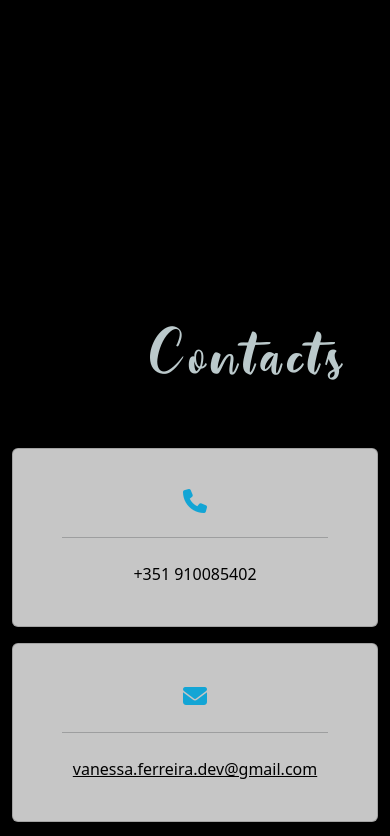
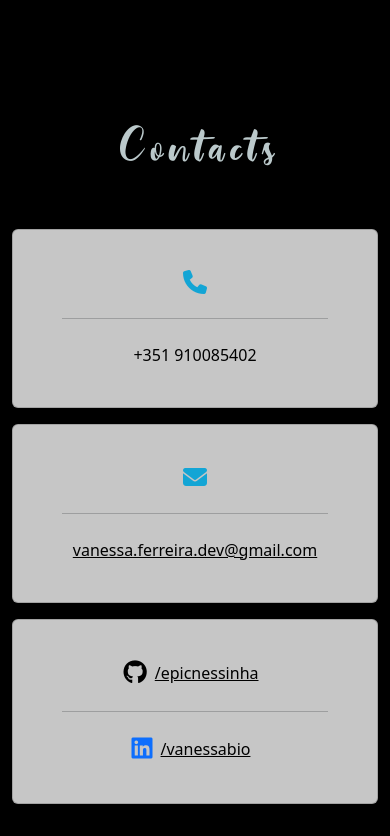
Before and after one commit to epicnessinha/Portfolio, a React (Create React App) app: page / in a window 390 px wide. Shown: the part 2680-3516 px from the top of the page. Built offline with nearby package versions, Linux system fonts and the light colour scheme.

Commit message:
Media queries for the component Contacts working

```diff
--- a/src/components/ContactCards/ContactCards.css
+++ b/src/components/ContactCards/ContactCards.css
@@ -58,3 +58,58 @@
 .card-body .fa-github {
   color: black;
 }
+
+/* Media query for mobile devices */
+@media (max-width: 767px) {
+  .contact-section {
+    flex-direction: column;
+  }
+
+  .contacts {
+    font-size: 3em;
+    margin-top: 100px;
+    margin-left: 10px;
+    text-align: center;
+  }
+}
+
+/* Media query for tablets/iPads */
+@media (min-width: 768px) and (max-width: 1024px) {
+  .contacts {
+    font-size: 3.5em;
+    margin-top: 150px;
+    margin-left: 0px;
+    text-align: center;
+  }
+  .small {
+    font-size: 0.7rem;
+  }
+}
+
+/* Media query for 4K screens */
+@media (min-width: 3840px) {
+  .contacts {
+    font-size: 8em;
+    margin-top: 500px;
+    margin-left: 300px;
+  }
+
+
+
+  .card-body i {
+    font-size: 4rem;
+  }
+
+  .card-body hr {
+    margin: 3rem 0;
+  }
+
+  .small {
+    font-size: 1.5rem;
+  }
+
+  .card-body .fa-github,
+  .card-body .fa-linkedin {
+    font-size: 3.5em;
+  }
+}
```
